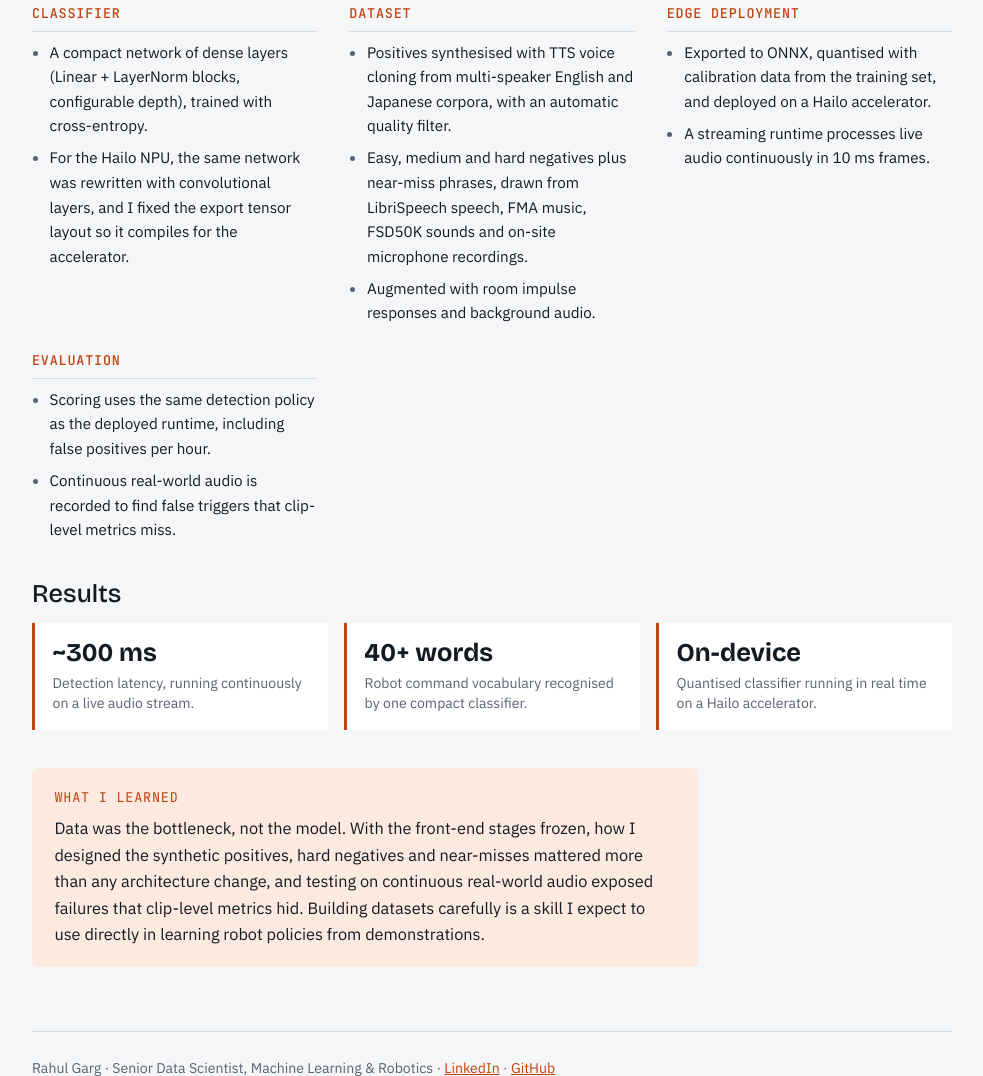
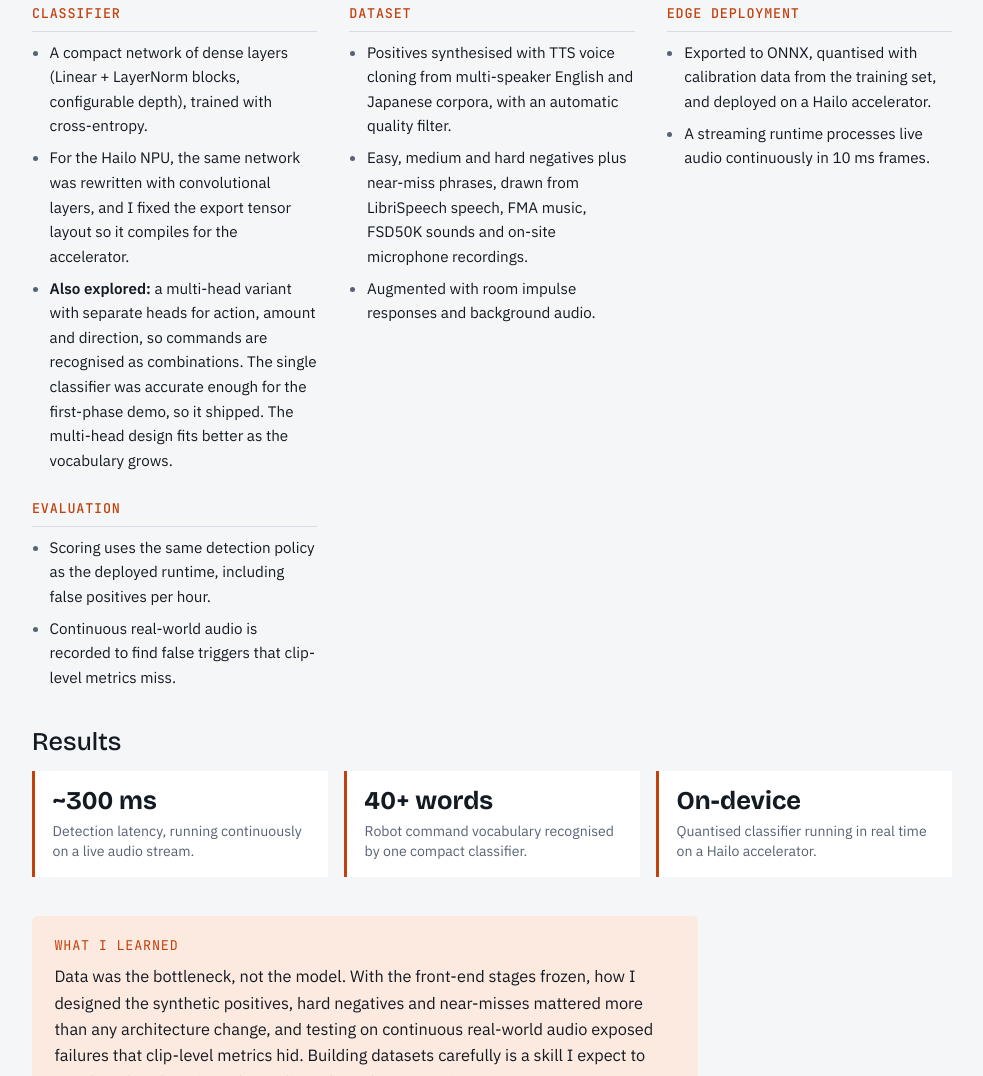
Before and after one commit to rahulg-infiswift/rahulg-infiswift.github.io, a plain HTML site: page index.html in a window 1280 px wide. Shown: the part 4651-5727 px from the top of the page, without its empty margins (148-1131 px from the left). Drawn offline with nearby package versions, Linux system fonts and the light colour scheme.

Commit message:
Add multi-head variant as explored alternative

```diff
--- a/index.html
+++ b/index.html
@@ -463,6 +463,7 @@ footer {
         <ul>
           <li>A compact network of dense layers (Linear + LayerNorm blocks, configurable depth), trained with cross-entropy.</li>
           <li>For the Hailo NPU, the same network was rewritten with convolutional layers, and I fixed the export tensor layout so it compiles for the accelerator.</li>
+          <li><b>Also explored:</b> a multi-head variant with separate heads for action, amount and direction, so commands are recognised as combinations. The single classifier was accurate enough for the first-phase demo, so it shipped. The multi-head design fits better as the vocabulary grows.</li>
         </ul>
       </div>
       <div class="sub">
```
